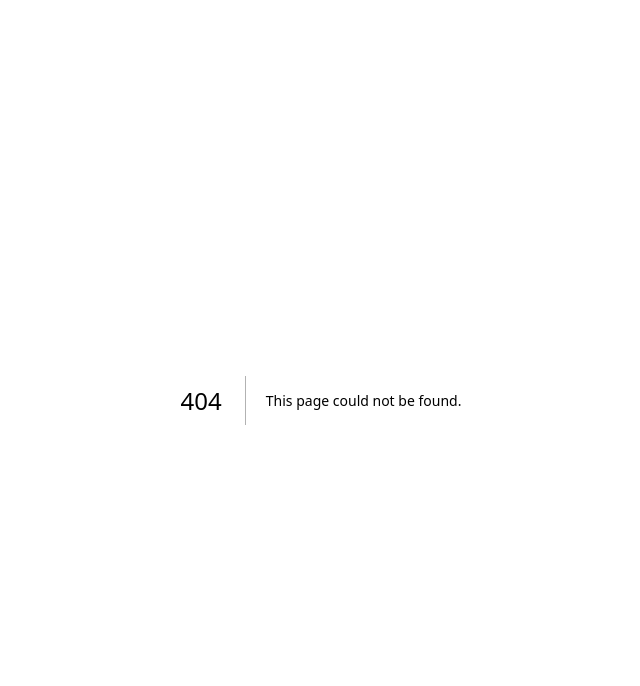
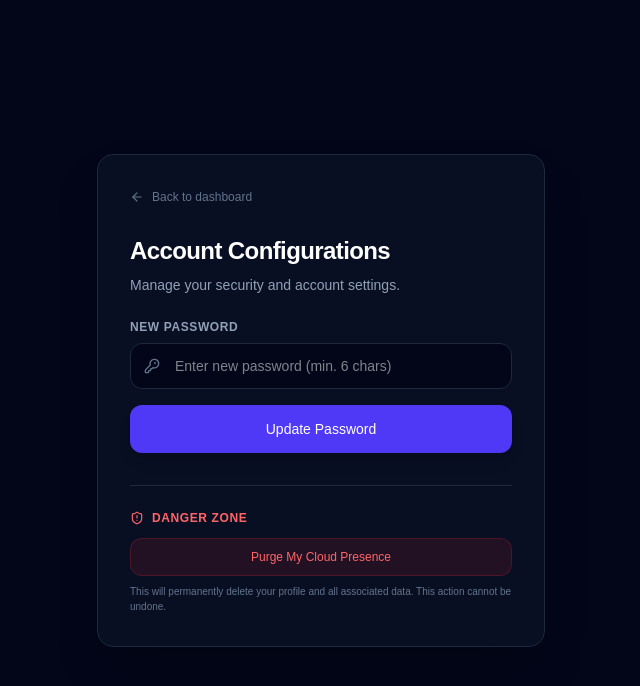
Before and after one commit to asobuilds/devcraft-career, a Next.js app: page /settings in a window 1280 px wide. Before the commit this address had no page. Shown: the top 686 px of the page, without its empty margins (319-959 px from the left). Built offline with nearby package versions, Linux system fonts and the light colour scheme; no server answers.

Commit message:
feat: sync fully generated directory, settings, and dashboard link modules

```diff
--- a/app/dashboard/page.tsx
+++ b/app/dashboard/page.tsx
@@ -88,7 +88,7 @@ export default function Dashboard() {
               <LayoutDashboard size={14} /> {"Overview Terminal"}
             </div>
 
-            {/* FIXED & OPERATIONAL LINK FOR CONFIGURATIONS */}
+            {/* Account Configurations – wrapped in Link */}
             <Link href="/settings" className="flex items-center gap-2.5 px-3 py-2 rounded-lg text-slate-400 hover:text-slate-200 hover:bg-slate-900/40 text-xs font-medium transition-colors border border-transparent">
               <Settings size={14} /> {"Account Configurations"}
             </Link>
@@ -151,6 +151,7 @@ export default function Dashboard() {
                   {"🛠️ Open Programmer Portfolio Builder"}
                 </span>
               </Link>
+              {/* Browse Candidate Marketplace – wrapped in Link */}
               <Link href="/directory" className="px-4 py-2 bg-slate-900 border border-slate-800 text-slate-300 rounded-lg text-xs font-medium hover:border-slate-700 transition-all cursor-pointer inline-block">
                 {"🔍 Browse Candidate Marketplace"}
               </Link>
--- a/app/directory/page.tsx
+++ b/app/directory/page.tsx
@@ -4,6 +4,21 @@ import React, { useState, useEffect } from 'react';
 import { supabase } from '@/lib/supabase';
 import { Search, Loader2, Code2, ArrowRight, Globe, ArrowLeft } from 'lucide-react';
 import Link from 'next/link';
+
+// Helper to normalize tech_stack into an array of strings
+const getTechArray = (tech: any): string[] => {
+  if (!tech) return [];
+  if (Array.isArray(tech)) return tech.map(t => t.trim()).filter(Boolean);
+  if (typeof tech === 'string') return tech.split(',').map(t => t.trim()).filter(Boolean);
+  return [];
+};
+
+// Semantic synonym mapping
+const semanticSynonymsMap: Record<string, string[]> = {
+  backend: ['sql', 'postgres', 'python', 'node', 'api', 'docker', 'aws', 'database', 'postgresql', 'mongodb'],
+  frontend: ['react', 'typescript', 'javascript', 'tailwind', 'next.js', 'css', 'ui', 'vue', 'angular'],
+  cloud: ['aws', 'docker', 'kubernetes', 'ci/cd', 'deployment', 'security', 'azure', 'gcp'],
+};
 
 export default function RecruiterDirectory() {
   const [loading, setLoading] = useState(true);
@@ -23,37 +38,36 @@ export default function RecruiterDirectory() {
     fetchAllPublicPortfolios();
   }, []);
 
-  // Contextual Semantic Synonym Mapping Engine
-  const semanticSynonymsMap: Record<string, string[]> = {
-    'backend': ['sql', 'postgres', 'python', 'node', 'api', 'docker', 'aws', 'database'],
-    'frontend': ['react', 'typescript', 'javascript', 'tailwind', 'next.js', 'css', 'ui'],
-    'cloud': ['aws', 'docker', 'kubernetes', 'ci/cd', 'deployment', 'security']
-  };
-
+  // Filter with semantic synonyms
   const filteredPortfolios = portfolios.filter(p => {
     const query = searchTerm.toLowerCase().trim();
     if (!query) return true;
 
-    const stack = p.tech_stack?.toLowerCase() || '';
-    const bio = p.bio?.toLowerCase() || '';
-    const title = p.title?.toLowerCase() || '';
+    // Get tech array and combine with bio and title
+    const techArray = getTechArray(p.tech_stack);
+    const techString = techArray.join(' ').toLowerCase();
+    const bio = (p.bio || '').toLowerCase();
+    const title = (p.title || '').toLowerCase();
 
-    const hasDirectMatch = stack.includes(query) || bio.includes(query) || title.includes(query);
-    if (hasDirectMatch) return true;
+    // Direct match in tech, bio, or title
+    if (techString.includes(query) || bio.includes(query) || title.includes(query)) {
+      return true;
+    }
 
-    let hasSemanticProximityMatch = false;
+    // Semantic proximity: check if query matches a synonym category and any synonym appears
+    let hasSemanticMatch = false;
     Object.keys(semanticSynonymsMap).forEach(key => {
       if (query.includes(key) || key.includes(query)) {
-        const structuralKeywords = semanticSynonymsMap[key];
-        structuralKeywords.forEach(word => {
-          if (stack.includes(word) || bio.includes(word)) {
-            hasSemanticProximityMatch = true;
+        const synonyms = semanticSynonymsMap[key];
+        synonyms.forEach(word => {
+          if (techString.includes(word) || bio.includes(word)) {
+            hasSemanticMatch = true;
           }
         });
       }
     });
 
-    return hasSemanticProximityMatch;
+    return hasSemanticMatch;
   });
 
   if (loading) {
@@ -85,13 +99,15 @@ export default function RecruiterDirectory() {
               value={searchTerm}
               onChange={(e) => setSearchTerm(e.target.value)}
               placeholder="Search concepts (e.g. backend, cloud, frontend)..."
-              className="w-full bg-slate-900 border border-slate-800 rounded-xl py-2 pl-10 pr-4 text-xs text-white focus:outline-none focus:border-slate-700"
+              className="w-full bg-slate-900 border border-slate-800 rounded-xl py-2 pl-10 pr-4 text-xs text-white focus:outline-none focus:border-slate-700 placeholder-slate-600"
             />
           </div>
         </div>
 
         <div className="grid sm:grid-cols-2 lg:grid-cols-3 gap-6">
-          {filteredPortfolios.map((p) => (
+          {filteredPortfolios.map((p) => {
+            const techArray = getTechArray(p.tech_stack);
+            return (
               <div key={p.id} className="bg-slate-900/40 border border-slate-800 rounded-2xl p-6 flex flex-col justify-between backdrop-blur-sm hover:border-indigo-500/40 transition-all group">
                 <div className="space-y-4">
                   <div className="flex items-start justify-between">
@@ -103,31 +119,44 @@ export default function RecruiterDirectory() {
                     </span>
                   </div>
                   <div className="space-y-1">
-                  <h3 className="text-sm font-bold text-white group-hover:text-indigo-400 transition-colors truncate">{p.title}</h3>
-                  <p className="text-xs text-slate-400 line-clamp-3 text-justify leading-relaxed">{p.bio || "No professional biography synchronized yet."}</p>
+                    <h3 className="text-sm font-bold text-white group-hover:text-indigo-400 transition-colors truncate">
+                      {p.title || 'Untitled Portfolio'}
+                    </h3>
+                    <p className="text-xs text-slate-400 line-clamp-3 text-justify leading-relaxed">
+                      {p.bio || 'No professional biography synchronized yet.'}
+                    </p>
                   </div>
                 </div>
 
                 <div className="space-y-4 mt-6 pt-4 border-t border-slate-900">
-                {p.tech_stack && (
+                  {techArray.length > 0 && (
                     <div className="flex flex-wrap gap-1">
-                    {p.tech_stack.split(',').slice(0, 4).map((tech: string, idx: number) => (
+                      {techArray.slice(0, 4).map((tech, idx) => (
                         <span key={idx} className="bg-slate-950 border border-slate-800/80 text-slate-400 text-[9px] font-mono px-1.5 py-0.5 rounded">
-                        {tech.trim()}
+                          {tech}
                         </span>
                       ))}
+                      {techArray.length > 4 && (
+                        <span className="text-[9px] text-slate-500">+{techArray.length - 4} more</span>
+                      )}
                     </div>
                   )}
-                <Link href={`/p/${p.custom_subdomain}`} className="w-full bg-slate-800 group-hover:bg-indigo-600 text-white font-medium text-xs py-2.5 rounded-xl transition-all flex items-center justify-center gap-1.5 border border-slate-700/60">
+                  <Link
+                    href={`/p/${p.custom_subdomain}`}
+                    className="w-full bg-slate-800 group-hover:bg-indigo-600 text-white font-medium text-xs py-2.5 rounded-xl transition-all flex items-center justify-center gap-1.5 border border-slate-700/60 group-hover:border-transparent"
+                  >
                     <Globe size={12} /> Inspect Live Engine <ArrowRight size={12} />
                   </Link>
                 </div>
               </div>
-          ))}
+            );
+          })}
         </div>
 
         {filteredPortfolios.length === 0 && (
-          <p className="text-center text-xs text-slate-700 italic py-20">No portfolios matched the semantic threshold query.</p>
+          <p className="text-center text-xs text-slate-700 italic py-20">
+            No portfolios matched the semantic threshold query.
+          </p>
         )}
       </div>
     </div>
--- /dev/null
+++ b/app/settings/page.tsx
@@ -0,0 +1,146 @@
+'use client';
+
+import React, { useState } from 'react';
+import { useRouter } from 'next/navigation';
+import Link from 'next/link';
+import { supabase } from '@/lib/supabase';
+import { ArrowLeft, ShieldAlert, KeyRound, Loader2 } from 'lucide-react';
+
+export default function Settings() {
+  const router = useRouter();
+  const [password, setPassword] = useState('');
+  const [updating, setUpdating] = useState(false);
+  const [message, setMessage] = useState<{ type: 'success' | 'error'; text: string } | null>(null);
+
+  // --- Update Password ---
+  const handleUpdatePassword = async (e: React.FormEvent) => {
+    e.preventDefault();
+    if (!password || password.length < 6) {
+      setMessage({ type: 'error', text: 'Password must be at least 6 characters.' });
+      return;
+    }
+
+    setUpdating(true);
+    setMessage(null);
+
+    try {
+      const { error } = await supabase.auth.updateUser({ password });
+      if (error) throw error;
+      setMessage({ type: 'success', text: 'Password updated successfully!' });
+      setPassword('');
+    } catch (err: any) {
+      setMessage({ type: 'error', text: err.message || 'Failed to update password.' });
+    } finally {
+      setUpdating(false);
+    }
+  };
+
+  // --- Danger Zone: Purge Account ---
+  const handlePurgeAccount = async () => {
+    const confirmed = window.confirm(
+      '⚠️ Are you sure? This will permanently delete your profile and all associated data. This action cannot be undone.'
+    );
+    if (!confirmed) return;
+
+    try {
+      // 1. Get current user
+      const {
+        data: { user },
+        error: userError,
+      } = await supabase.auth.getUser();
+      if (userError || !user) throw new Error('Could not retrieve user session.');
+
+      // 2. Delete profile from public.profiles
+      const { error: deleteError } = await supabase
+        .from('profiles')
+        .delete()
+        .eq('id', user.id);
+
+      if (deleteError) throw deleteError;
+
+      // 3. Sign out and redirect home
+      await supabase.auth.signOut();
+      router.push('/');
+    } catch (err: any) {
+      alert('Error during account deletion: ' + err.message);
+    }
+  };
+
+  return (
+    <div className="min-h-screen bg-slate-950 text-slate-100 flex items-center justify-center p-6">
+      <div className="w-full max-w-md bg-slate-900/60 border border-slate-800 p-8 rounded-2xl backdrop-blur-md shadow-2xl relative">
+        {/* Back Button */}
+        <div className="mb-6">
+          <Link
+            href="/dashboard"
+            className="inline-flex items-center gap-2 text-xs font-medium text-slate-500 hover:text-slate-300 transition-colors"
+          >
+            <ArrowLeft size={14} /> Back to dashboard
+          </Link>
+        </div>
+
+        <h1 className="text-2xl font-bold tracking-tight text-white mb-2">Account Configurations</h1>
+        <p className="text-sm text-slate-400 mb-6">Manage your security and account settings.</p>
+
+        {/* Password Update Form */}
+        <form onSubmit={handleUpdatePassword} className="space-y-4">
+          <div>
+            <label className="block text-xs font-semibold uppercase tracking-wider text-slate-400 mb-2">
+              New Password
+            </label>
+            <div className="relative">
+              <KeyRound size={16} className="absolute left-3.5 top-1/2 -translate-y-1/2 text-slate-500" />
+              <input
+                type="password"
+                value={password}
+                onChange={(e) => setPassword(e.target.value)}
+                placeholder="Enter new password (min. 6 chars)"
+                className="w-full bg-slate-950 border border-slate-800 rounded-xl py-3 pl-11 pr-4 text-sm text-white focus:outline-none focus:border-slate-700"
+                disabled={updating}
+                minLength={6}
+                required
+              />
+            </div>
+          </div>
+
+          <button
+            type="submit"
+            disabled={updating}
+            className="w-full font-medium text-sm text-white py-3.5 rounded-xl shadow-lg bg-indigo-600 hover:bg-indigo-500 transition-all flex items-center justify-center gap-2 disabled:opacity-50"
+          >
+            {updating ? <Loader2 size={16} className="animate-spin" /> : null}
+            {updating ? 'Updating...' : 'Update Password'}
+          </button>
+
+          {message && (
+            <div
+              className={`p-3 rounded-xl border text-xs ${
+                message.type === 'success'
+                  ? 'border-green-500/20 bg-green-500/5 text-green-400'
+                  : 'border-red-500/20 bg-red-500/5 text-red-400'
+              }`}
+            >
+              {message.text}
+            </div>
+          )}
+        </form>
+
+        {/* Danger Zone */}
+        <div className="mt-8 pt-6 border-t border-slate-800">
+          <h2 className="text-xs font-bold uppercase tracking-wider text-red-400 flex items-center gap-2 mb-3">
+            <ShieldAlert size={14} /> Danger Zone
+          </h2>
+          <button
+            onClick={handlePurgeAccount}
+            className="w-full flex items-center justify-center gap-2 px-4 py-2.5 rounded-xl bg-red-500/10 border border-red-500/20 text-red-400 hover:bg-red-500/20 hover:border-red-500/40 transition-all text-xs font-medium"
+          >
+            Purge My Cloud Presence
+          </button>
+          <p className="text-[10px] text-slate-500 mt-2">
+            This will permanently delete your profile and all associated data. This action cannot be undone.
+          </p>
+        </div>
+      </div>
+    </div>
+  );
+}
```
Lines whose indentation alone changed are shown as unchanged.
